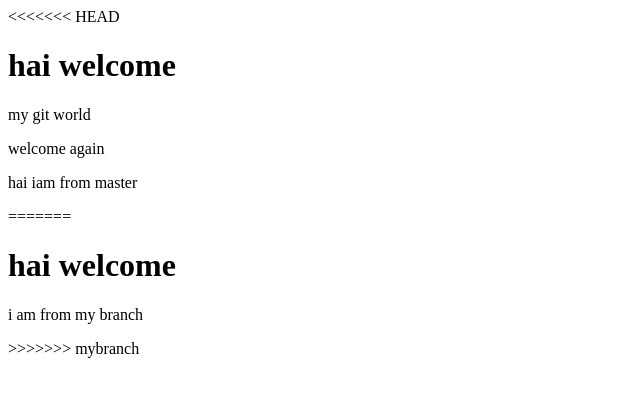
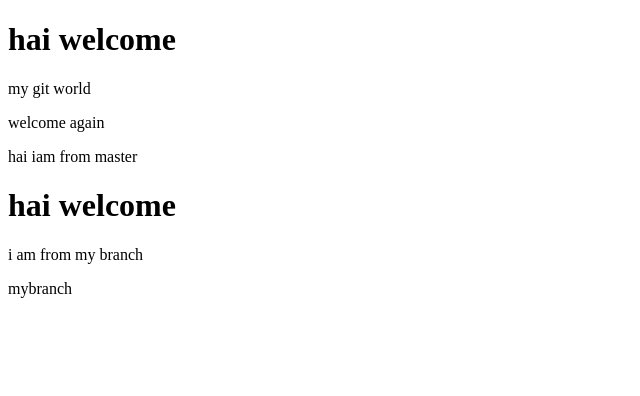
Before and after one commit to medha-harimash/sample, a plain HTML site: page index.html in a window 1280 px wide. Shown: the whole page, without its empty margins (0-640 px from the left). Drawn offline with Linux system fonts and the light colour scheme.

Commit message:
conflict fixed

```diff
--- a/index.html
+++ b/index.html
@@ -6,7 +6,6 @@
     <title>Document</title>
 </head>
 <body>
-<<<<<<< HEAD
   <h1>hai welcome</h1>
   <p>my git world
 
@@ -14,11 +13,11 @@
   welcome again
   <p>hai  iam from master</p>
 
-=======
+
   <h1>hai welcome</h1>
   <p>i am from my branch
 
   </p>
->>>>>>> mybranch
+ mybranch
 </body>
 </html>
```
